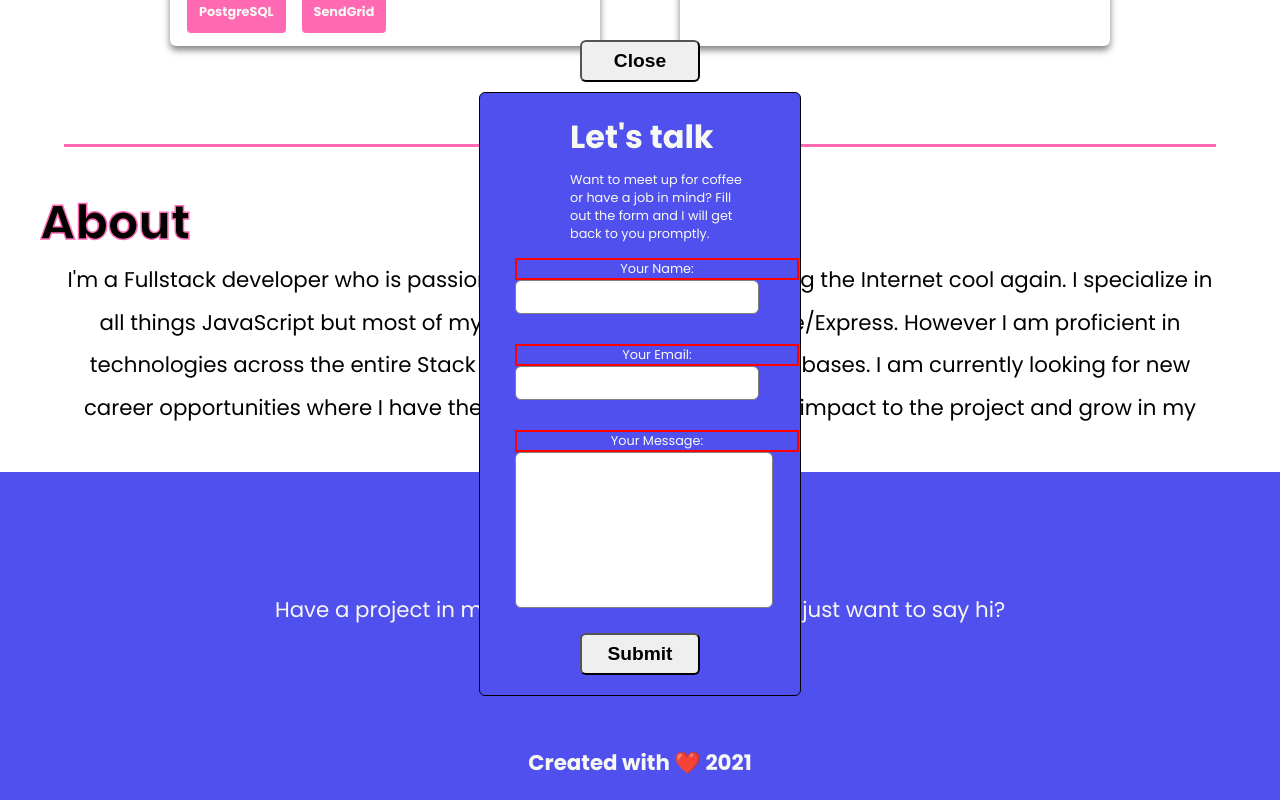
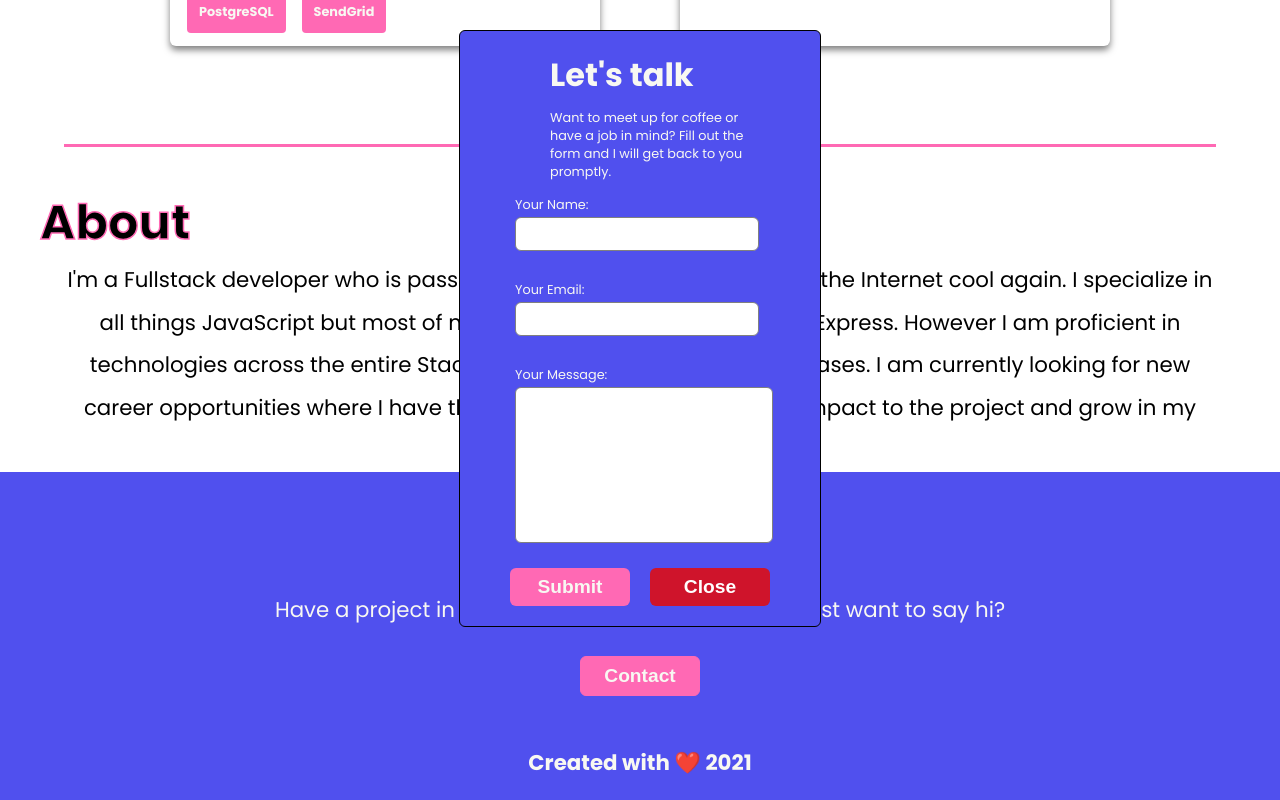
Before and after one commit to Wesley-Ryan/WesleyPortfolio, a React (Create React App) app: page / in a window 1280 px wide. Both pictures are taken after a click on the button "Contact". Shown: the part 2403-3203 px from the top of the page. Built offline with nearby package versions, Linux system fonts and the light colour scheme.

Commit message:
Styled modal added cancel button

```diff
--- a/src/App.css
+++ b/src/App.css
@@ -108,7 +108,7 @@ h1 {
 
 /* Contact Page  */
 .contact-container {
-  width: 300px;
+  width: 340px;
   margin: 0 auto;
   border: 1px solid black;
   border-radius: 6px;
@@ -145,9 +145,8 @@ h1 {
   margin: 15px;
 }
 .form-group label {
-  width: 100%;
   font-size: 0.8rem;
-  border: 2px solid red;
+  margin-bottom: 3px;
   align-self: flex-start;
 }
 .form-group input {
@@ -170,7 +169,7 @@ button {
   font-weight: 600;
   border-radius: 6px;
   margin: 10px;
-  outline: none;
+  border: none;
 }
 
 /* Footer Page  */
--- a/src/App.js
+++ b/src/App.js
@@ -84,8 +84,8 @@ function App() {
       </div>
       <About activeTheme={activeTheme} />
       {isToggled && (
-        <Modal isToggled={isToggled} setToggle={setToggle}>
-          <Contact activeTheme={activeTheme} />
+        <Modal isToggled={isToggled}>
+          <Contact activeTheme={activeTheme} setToggle={setToggle} />
         </Modal>
       )}
       <Footer activeTheme={activeTheme} setToggle={setToggle} />
--- a/src/components/Modal.js
+++ b/src/components/Modal.js
@@ -1,6 +1,6 @@
 import { AnimatePresence, motion } from "framer-motion";
 
-const Modal = ({ isToggled, setToggle, children }) => {
+const Modal = ({ isToggled, children }) => {
   return (
     <AnimatePresence>
       {isToggled && (
@@ -16,7 +16,6 @@ const Modal = ({ isToggled, setToggle, children }) => {
           }}
         >
           <motion.div initial={{ y: 50 }} animate={{ y: 0 }}>
-            <button onClick={() => setToggle(false)}>Close</button>
             {children}
           </motion.div>
         </motion.div>
--- a/src/pages/Contact.js
+++ b/src/pages/Contact.js
@@ -1,6 +1,4 @@
-import Hello from "../assets/hello.svg";
-
-const Contact = ({ activeTheme }) => {
+const Contact = ({ activeTheme, setToggle }) => {
   return (
     <div
       className="contact-container"
@@ -27,7 +25,23 @@ const Contact = ({ activeTheme }) => {
           <textarea type="text" />
         </div>
         <div>
-          <button>Submit</button>
+          <button
+            style={{
+              background: `${activeTheme.button}`,
+              color: `${activeTheme.font}`,
+            }}
+          >
+            Submit
+          </button>
+          <button
+            style={{
+              background: `#cf142b`,
+              color: `white`,
+            }}
+            onClick={() => setToggle(false)}
+          >
+            Close
+          </button>
         </div>
       </form>
     </div>
```
